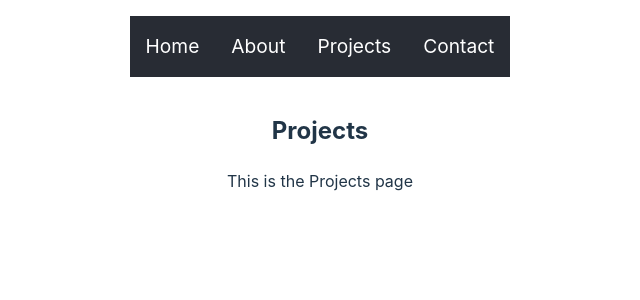
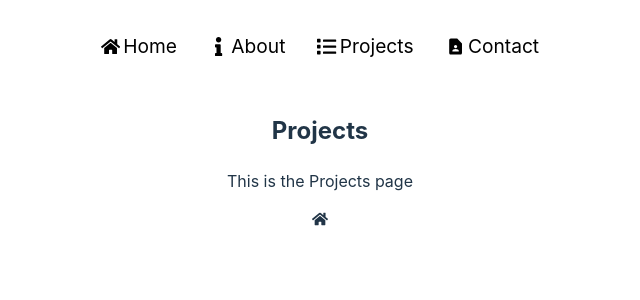
Before and after one commit to DzmitryUr/portfolio-react, a React (Vite) app: page /projects in a window 1280 px wide. Shown: the top 300 px of the page, without its empty margins (320-960 px from the left). Built offline with nearby package versions, Linux system fonts and the light colour scheme.

Commit message:
add icons

```diff
--- a/package.json
+++ b/package.json
@@ -12,6 +12,7 @@
   "dependencies": {
     "react": "^18.2.0",
     "react-dom": "^18.2.0",
+    "react-icons": "^5.2.1",
     "react-router-dom": "^6.23.1"
   },
   "devDependencies": {
--- a/src/App.css
+++ b/src/App.css
@@ -5,7 +5,6 @@
 }
 
 nav {
-  background-color: #282c34;
   padding: 1rem 0;
   display: flex;
   justify-content: center;
@@ -16,6 +15,7 @@ nav ul {
   padding: 0;
   margin: 0;
   display: flex;
+  flex-wrap: wrap;
 }
 
 nav ul li {
@@ -23,9 +23,11 @@ nav ul li {
 }
 
 nav ul li a {
-  color: white;
+  color: #000;
   text-decoration: none;
   font-size: 1.2rem;
+  display: flex;
+  align-items: center;
 }
 
 nav ul li a:hover {
@@ -35,3 +37,7 @@ nav ul li a:hover {
 main {
   padding: 1rem;
 }
+
+.padding-left-2 {
+  padding-left: 0.2rem;
+}
--- a/src/App.jsx
+++ b/src/App.jsx
@@ -1,4 +1,7 @@
 import { Link, Route, Routes } from "react-router-dom";
+import { MdContactPage } from "react-icons/md";
+import { FaList, FaInfo, FaHome } from "react-icons/fa";
+
 import Contact from "./pages/Contact";
 import Home from "./pages/Home";
 import Projects from "./pages/Projects";
@@ -11,16 +14,28 @@ function App() {
       <nav>
         <ul>
           <li>
-            <Link to="/">Home</Link>
+            <Link to="/">
+              <FaHome />
+              <span className="padding-left-2">Home</span>
+            </Link>
           </li>
           <li>
-            <Link to="/about"> About</Link>
+            <Link to="/about">
+              <FaInfo />
+              <span className="padding-left-2">About</span>
+            </Link>
           </li>
           <li>
-            <Link to="/projects"> Projects</Link>
+            <Link to="/projects">
+              <FaList />
+              <span className="padding-left-2">Projects</span>
+            </Link>
           </li>
           <li>
-            <Link to="/contact"> Contact</Link>
+            <Link to="/contact">
+              <MdContactPage />
+              <span className="padding-left-2">Contact</span>
+            </Link>
           </li>
         </ul>
       </nav>
--- a/src/pages/Projects.jsx
+++ b/src/pages/Projects.jsx
@@ -1,8 +1,12 @@
+import { MdHome } from "react-icons/md";
+import { FaHome } from "react-icons/fa";
+
 function Projects() {
   return (
     <div>
       <h2>Projects</h2>
       <p>This is the Projects page</p>
+      <FaHome />
     </div>
   );
 }
```
Also changed, not shown: 1 other file (tests, documents, lock files or other folders).
